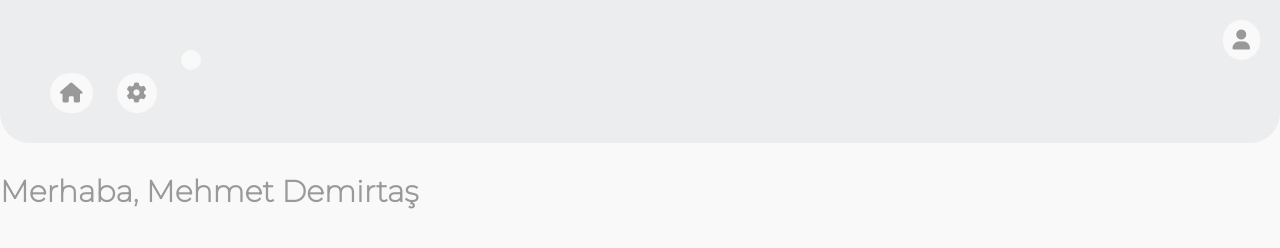
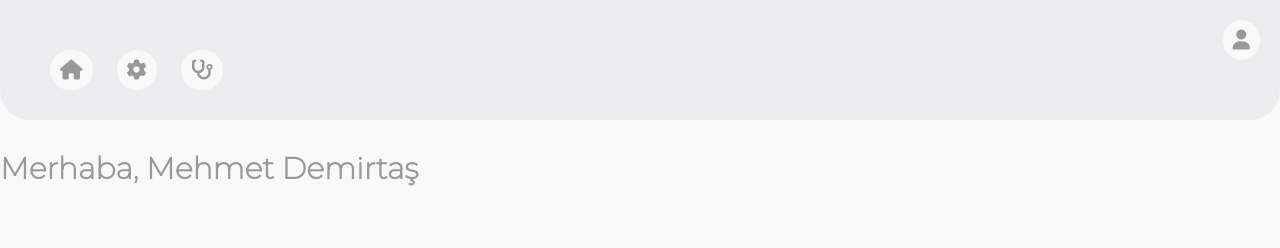
Before and after one commit to saglikguvencem/beta, a plain HTML site: page index.html in a window 1280 px wide. Drawn offline with Linux system fonts and the light colour scheme.

Commit message:
Update index.html

```diff
--- a/index.html
+++ b/index.html
@@ -43,7 +43,7 @@
           </li>
           <li>
             <div id="icon">
-      <a href="health"><i class="fas fa-stethescope icon"></i></a>
+      <a href="health"><i class="fas fa-stethoscope icon"></i></a>
       </div>
 </li>
               </ul>
```
